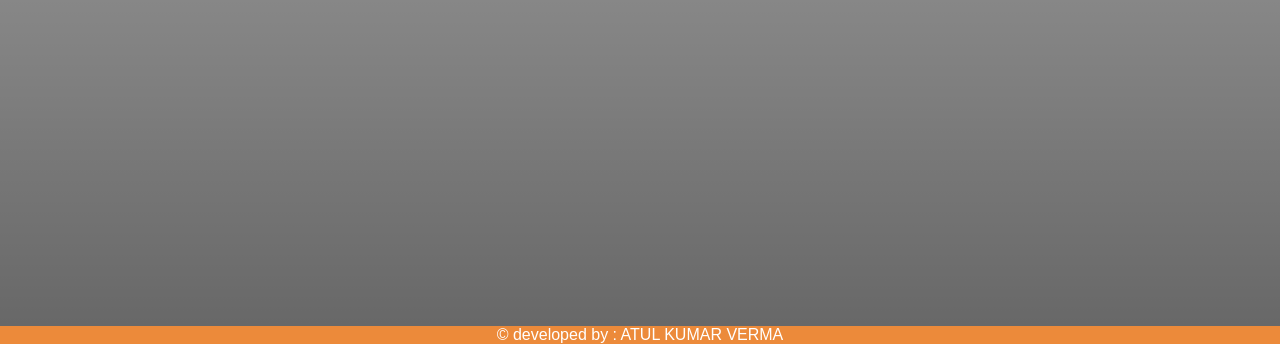
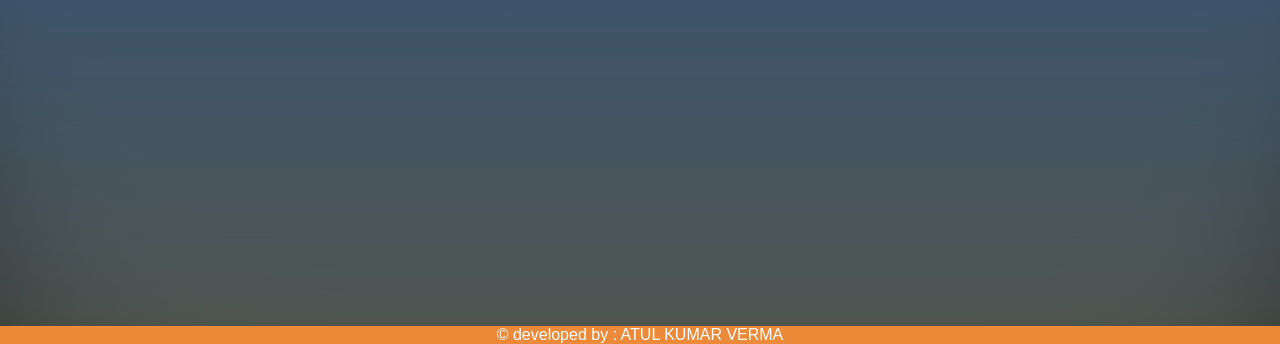
Before and after one commit to vermaatul9565/weather_app, a plain HTML site: page index.html in a window 1280 px wide. Shown: the part 456-800 px from the top of the page. Drawn offline with Linux system fonts and the light colour scheme; the site is published under a folder, as on GitHub Pages, so addresses that start at the root find nothing.

Commit message:
Update index.css

```diff
--- a/index.css
+++ b/index.css
@@ -6,7 +6,7 @@
 
   body {
     font-family: 'montserrat', sans-serif;
-    background-image: url('/bg2.jpg');
+    background-image: url('bg2.jpg');
     background-size: cover;
     background-position: top center;
   }
```
